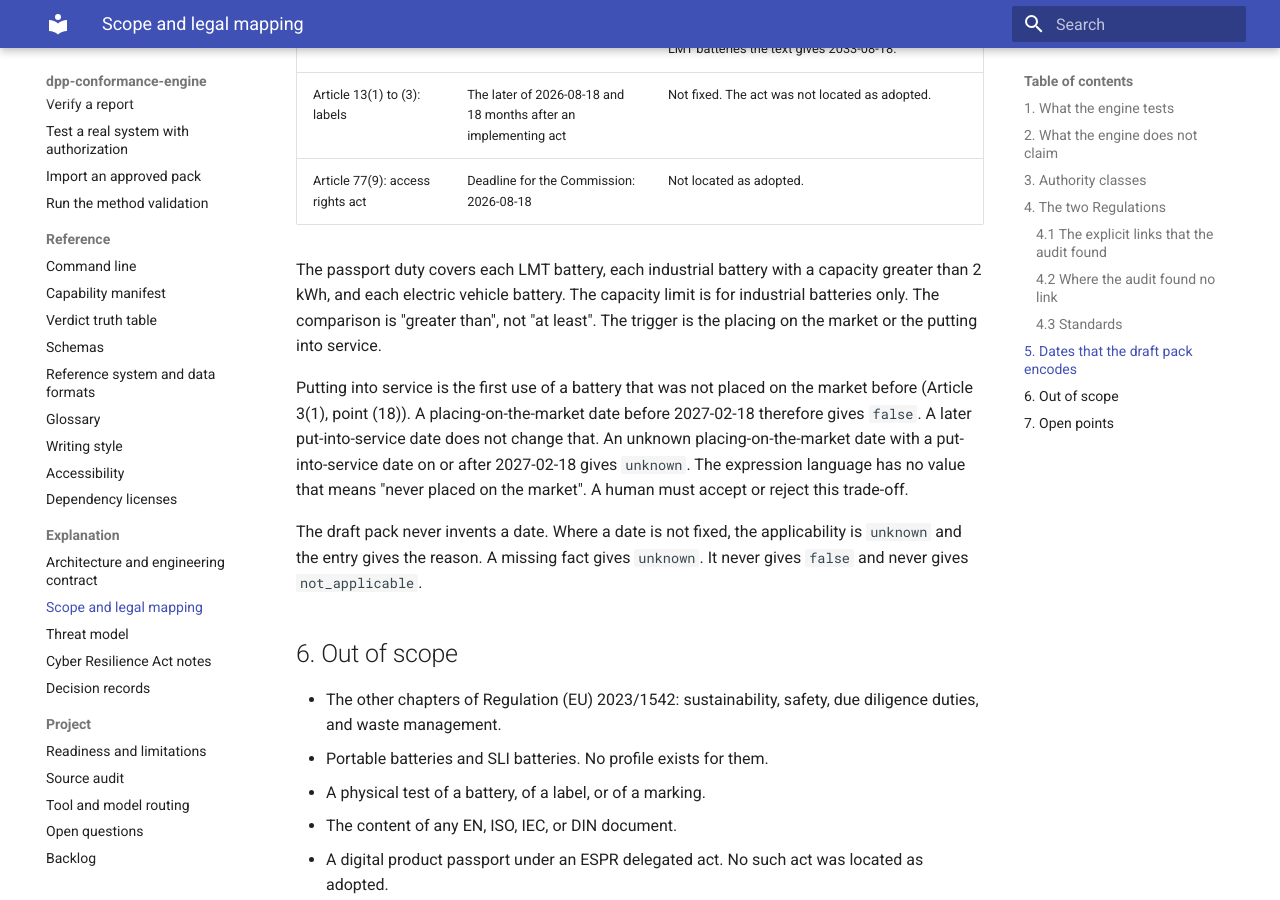
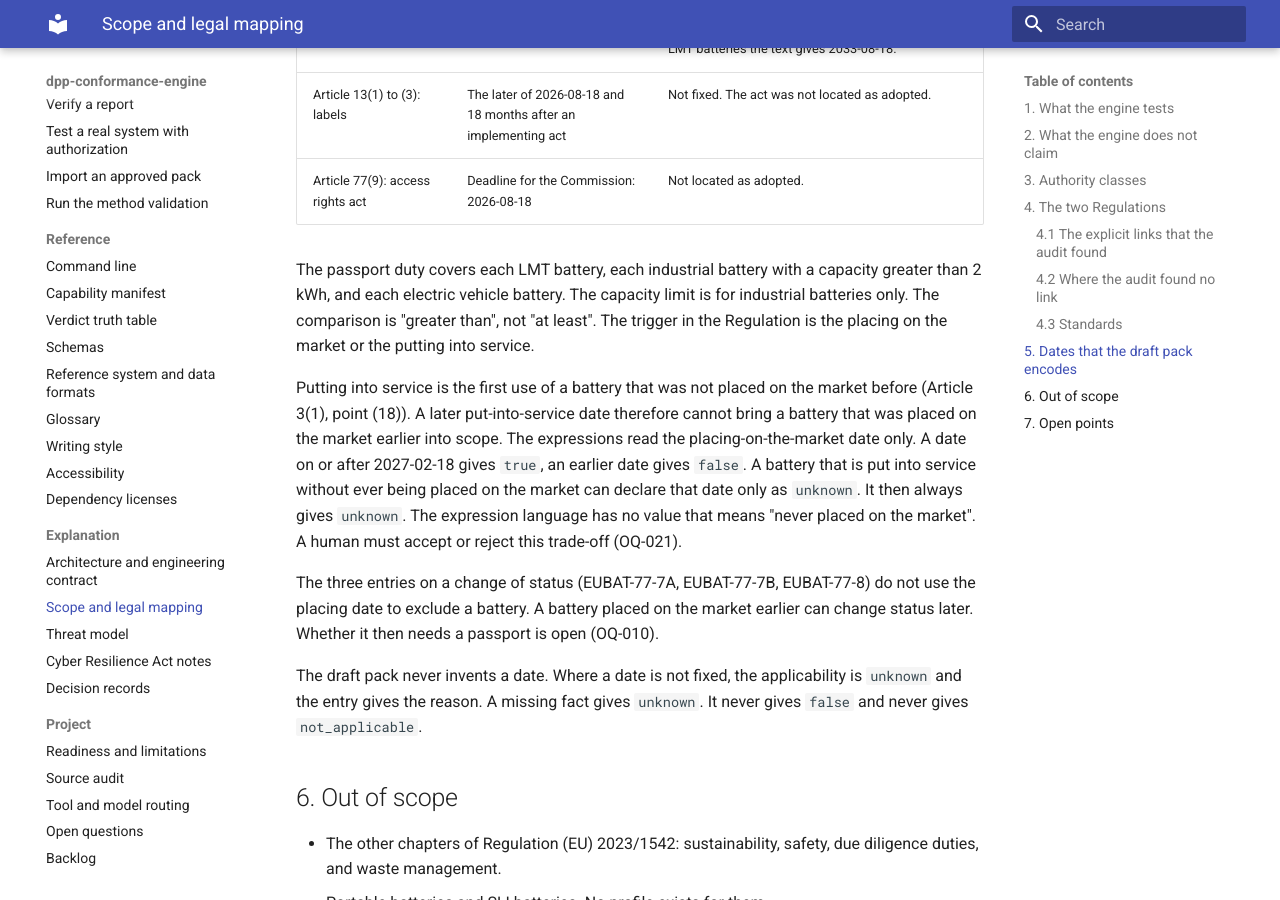
Before and after one commit to hadijannat/dpp-conformance-engine, an MkDocs documentation site: the page built from docs/explanation/scope-and-legal-mapping.md, in a window 1280 px wide and 900 px high, scrolled down 5610 px. Built offline with MkDocs 1.6.1 and Material for MkDocs 9.7.7, drawn with Linux system fonts in a browser that asks for light colours; the version menu is left out.

Commit message:
fix(catalogue): apply review round 2 to the draft EU battery pack
Agent review, not a human approval. Every entry stays draft-needs-review.

- legal-1: EUBAT-77-7A, 77-7B, and 77-8 (change of status) no longer
  exclude a battery placed on the market before 2027-02-18. Whether such a
  battery needs a passport after a later change of status is open (OQ-010),
  so the result is unknown again, as before commit 81f6b73.
- legal-2: the clause not(placed lt 2027-02-18) made the put-into-service
  date inert. The 32 other date entries now state the single comparison
  placed_on_market_date ge 2027-02-18. An evaluation of all 36 entries over
  500 declarations each gave identical results for those 32 entries, and
  for the three status entries only false -> unknown. The texts, the scope
  page, OQ-021, and the manual test purpose now say that the placing date
  is read alone, and what that means for a battery used without placing.
- legal-3: EUBAT-13-7-LABELS and the pack scope cover the labels of
  Article 13(1) to (3); the markings of Article 13(4) and (5) are named as
  outside the pack.

tests/test_catalogue_content.py: the structure test follows the new form,
with the reason in its docstring; it keeps the false results for an
earlier placing and adds the unknown results for the status entries.

Co-Authored-By: Claude Opus 5.5 <noreply@anthropic.com>

```diff
--- a/docs/explanation/scope-and-legal-mapping.md
+++ b/docs/explanation/scope-and-legal-mapping.md
@@ -159,12 +159,17 @@ No entry states, quotes, or summarizes the content of a standard.
 
 The passport duty covers each LMT battery, each industrial battery with a capacity greater than 2 kWh, and each electric vehicle battery.
 The capacity limit is for industrial batteries only. The comparison is "greater than", not "at least".
-The trigger is the placing on the market or the putting into service.
+The trigger in the Regulation is the placing on the market or the putting into service.
 
 Putting into service is the first use of a battery that was not placed on the market before (Article 3(1), point (18)).
-A placing-on-the-market date before 2027-02-18 therefore gives `false`. A later put-into-service date does not change that.
-An unknown placing-on-the-market date with a put-into-service date on or after 2027-02-18 gives `unknown`.
-The expression language has no value that means "never placed on the market". A human must accept or reject this trade-off.
+A later put-into-service date therefore cannot bring a battery that was placed on the market earlier into scope.
+The expressions read the placing-on-the-market date only. A date on or after 2027-02-18 gives `true`, an earlier date gives `false`.
+A battery that is put into service without ever being placed on the market can declare that date only as `unknown`.
+It then always gives `unknown`. The expression language has no value that means "never placed on the market".
+A human must accept or reject this trade-off (OQ-021).
+
+The three entries on a change of status (EUBAT-77-7A, EUBAT-77-7B, EUBAT-77-8) do not use the placing date to exclude a battery.
+A battery placed on the market earlier can change status later. Whether it then needs a passport is open (OQ-010).
 
 The draft pack never invents a date. Where a date is not fixed, the applicability is `unknown` and the entry gives the reason.
 A missing fact gives `unknown`. It never gives `false` and never gives `not_applicable`.
```
Also changed, not shown: docs/open-questions.md (+1 -1 lines), 3 other files.
